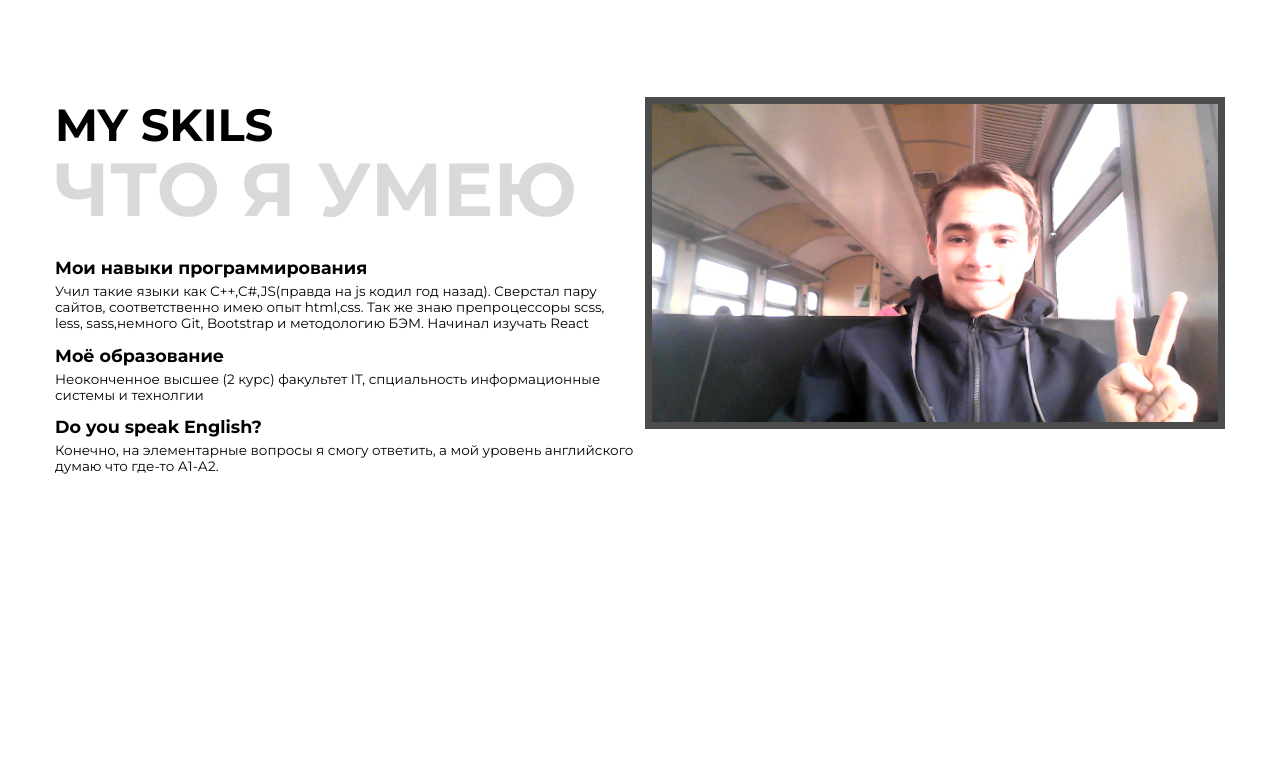
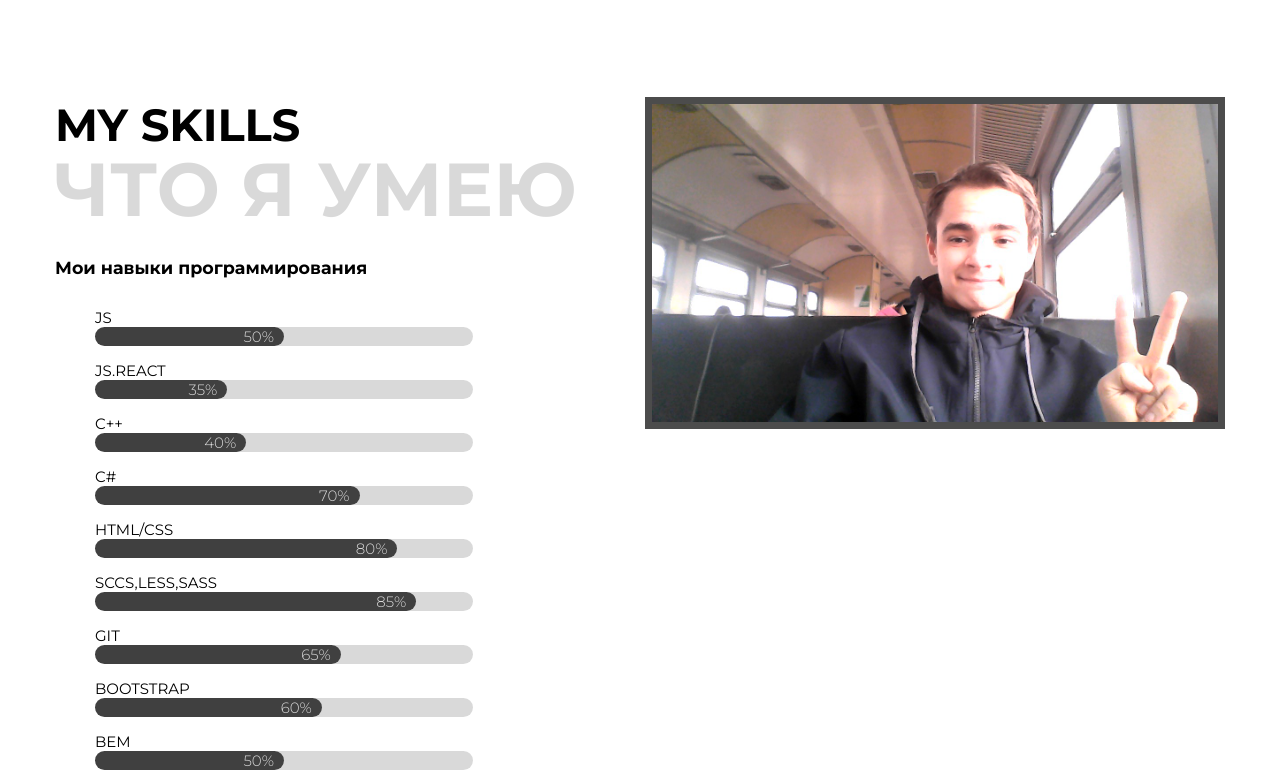
Before and after one commit to RefreshMyLife/rsschool-cv, a plain HTML site: page index.html in a window 1280 px wide. Shown: the part 1943-2720 px from the top of the page. Before the commit the page ends 2431 px from the top, so only its background shows below. Drawn offline with Linux system fonts and the light colour scheme; animation ran at ten frames a second.

Commit message:
feat: add skills

```diff
--- a/assetc/css/blocks/my-skils.less
+++ b/assetc/css/blocks/my-skils.less
@@ -1,9 +1,9 @@
 // main: ../style.less
 
-.my-skils{
+.my-skills{
     margin-top: 8rem;
 }
-.my-skils__item {
+.my-skills__item {
     display: -webkit-flex;
     display: -moz-flex;
     display: -ms-flex;
@@ -12,13 +12,13 @@
     justify-content: center;
 
 }
-.my-skils__title {
+.my-skills__title {
     font-weight: 700;
     font-size: 3rem;
     text-transform: uppercase;
 }
 
-.my-skils__subtitle {
+.my-skills__subtitle {
     font-weight: 700;
     font-size: 5rem;
     color: fade(@black, 15%);
@@ -27,22 +27,88 @@
     line-height: 1;
 }
 
-.my-skils__col {
+.my-skills__col {
     width: 50%;
 
 }
-.my-skils__text{
+.my-skills__text{
     margin-top: 2rem;
 }
-.my-skils__text p {
+.my-skills__text p {
     font-weight: 400;
     font-size: 0.9em;
     margin-top: 5px;
 }
-.my-skils__me{
+.my-skills__me{
     margin-left: 10px;
 }
-.my-skils__my-photo{
+.my-skills__my-photo{
     width: 100%;
     border:7px solid fade(@black, 70%);
 }
+
+.my-skills__container {
+    width: 70%;
+    background: fade(@black, 15%);
+    border-radius: 10px;
+}
+.my-skills__li{
+    li{
+        padding-top: 15px;
+        list-style-type: none;
+    }
+}
+.skills {
+    text-align: right;
+    padding-right: 10px;
+    color: fade(white,80%);
+    font-weight: 300;
+
+}
+.js {
+    width: 50%;
+    background-color: fade(@black, 70%);
+    border-radius: 10px;
+}
+.js-react {
+    width: 35%;
+    background-color: fade(@black, 70%);
+    border-radius: 10px;
+}
+.c-plus-plus {
+    width: 40%;
+    background-color: fade(@black, 70%);
+    border-radius: 10px;
+}
+.c-sharp {
+    width: 70%;
+    background-color: fade(@black, 70%);
+    border-radius: 10px;
+}
+.html-css{
+    width: 80%;
+    background-color: fade(@black, 70%);
+    border-radius: 10px;
+}
+.preprocessors{
+    width: 85%;
+    background-color: fade(@black, 70%);
+    border-radius: 10px;
+}
+.git {
+    width: 65%;
+    background-color: fade(@black, 70%);
+    border-radius: 10px;
+}
+.bootstrap {
+    width: 60%;
+    background-color: fade(@black, 70%);
+    border-radius: 10px;
+}
+.bem {
+    width: 50%;
+    background-color: fade(@black, 70%);
+    border-radius: 10px;
+}
+
+/* Красный */
--- a/index.html
+++ b/index.html
@@ -1,5 +1,5 @@
 <!DOCTYPE html>
-<html lang="en">
+<html lang="ru">
 <head>
     <meta charset="UTF-8">
    <link href="https://fonts.googleapis.com/css?family=Montserrat:200,300,300i,400,700&display=swap" rel="stylesheet">
@@ -19,7 +19,7 @@
 
             <div class="user">
                 <div class="user__avatar">
-                    <img src="../rsschool-cv/assetc/images/me.png" alt="">
+                    <img src="../rsschool-cv/assetc/images/me.png" alt="me">
                 </div>
                 <div class="user__content">
                     <div class="user__name">
@@ -68,10 +68,10 @@
                 </div>
                    <div class="intro__btn">
                         <div class="intro__button ">
-                            <a href="#"class="">hire me</a>
+                            <a href="#" class="">hire me</a>
                         </div>
                         <div class="intro__button ">
-                            <a href="#"class="">Посмотреть мои работы</a>
+                            <a href="#" class="">Посмотреть мои работы</a>
                         </div>
                     </div>
             </div>
@@ -94,35 +94,35 @@
         <div class="work__col">
             <div class="work__item">
             <a href="https://refreshmylife.github.io/Langing__Page-MoGo/">
-                <img class="work__img" src="assetc/images/MoGo.png" alt="">
+                <img class="work__img" src="assetc/images/MoGo.png" alt="mogo_project">
             </a>
                     <div class="work__content">
                     <div class="work__category">landing page</div>
 
                         <div class="work__text">
                             <div class="work__title"> progect mogo</div>
-                            <div class="work__date" datetime="2019--12-03">2019</div>
+                            <div class="work__date" >2019</div>
                         </div>
                     </div>
 
             </div>
         <div class="work__item">
             <a href="https://refreshmylife.github.io/Music_Festival/">
-                <img class="work__img" src="assetc/images/Music_Festival.png" alt="">
+                <img class="work__img" src="assetc/images/Music_Festival.png" alt="Music_Festival--progect">
             </a>
                 <div class="work__content">
                     <div class="work__category">Blog</div>
 
                     <div class="work__text">
                         <div class="work__title"> progect mogo</div>
-                        <div class="work__date" datetime="2019--12-03">2019</div>
+                        <div class="work__date" >2019</div>
                     </div>
                 </div>
         </div>
 
         <div class="work__item">
             <a href="https://refreshmylife.github.io/Bootstrap/">
-                <img class="work__img" src="assetc/images/Bootstrap.png" alt="">
+                <img class="work__img" src="assetc/images/Bootstrap.png" alt="Bootstrap--progect">
             </a>
 
             <div class="work__content">
@@ -130,7 +130,7 @@
 
                 <div class="work__text">
                     <div class="work__title"> progect mogo</div>
-                    <div class="work__date" datetime="2019--12-03">2019</div>
+                    <div class="work__date" >2019</div>
                 </div>
             </div>
 
@@ -188,7 +188,7 @@
                 <div class="about__title"><h3>Обо мне</h3></div>
                <div class="about__subtitle"> <h2>кто я такой</h2></div>
                 <div class="about__text">
-                    <h2>Hello world!</h2></b> <br>
+                    <h2>Hello world!</h2> <br>
                     <p>
                         Мне 20 лет, сейчас я студент второго курса информаиционных систем и технологий БГТУ (Минск).
                         У меня был опыт программирования на других языках и JS мне показался довольно интересным, хоть и есть в нём свои недостатки.
@@ -213,10 +213,10 @@
 
              <div class="intro__btn">
                         <div class="intro__button ">
-                            <a href="#"class="">hire me</a>
+                            <a href="#" class="">hire me</a>
                         </div>
                         <div class="intro__button ">
-                            <a href="#"class="">Посмотреть мои работы</a>
+                            <a href="#" class="">Посмотреть мои работы</a>
                         </div>
                     </div>
             </div>
@@ -226,18 +226,58 @@
     </div>
 </section>
 
-<section class="my-skils"><!--My Skils-->
+<section class="my-skills"><!--My skills-->
     <div class="container">
-        <div class="my-skils__inner">
-            <div class="my-skils__item">
-                <div class="my-skils__col">
-                    <div class="my-skils__title">MY SKILS</div>
-                    <div class="my-skils__subtitle">ЧТО Я УМЕЮ</div>
-                    <div class="my-skils__text">
-                        <h3>Мои навыки программирования</h3>
-                        <p>Учил такие языки как С++,C#,JS(правда на js кодил год назад).
-                        Сверстал пару сайтов, cоответственно имею опыт html,css. Так же знаю препроцессоры scss, less, sass,немного Git,
-                        Bootstrap и методологию БЭМ. Начинал изучать React</p>
+        <div class="my-skills__inner">
+            <div class="my-skills__item">
+                <div class="my-skills__col">
+                    <div class="my-skills__title">MY skills</div>
+                    <div class="my-skills__subtitle">ЧТО Я УМЕЮ</div>
+                    <div class="my-skills__text">
+                        <div class="my-skills__program-skills">
+                            <div class="my-skills__program-skills__list">
+                                <h3>Мои навыки программирования</h3>
+                                <ul class = "my-skills__li">
+                                    <li>JS</li>
+                                    <div class="my-skills__container">
+                                        <div class="skills js">50%</div>
+                                    </div>
+                                    <li>JS.REACT</li>
+                                    <div class="my-skills__container">
+                                        <div class="skills js-react">35%</div>
+                                    </div>
+                                    <li>C++</li>
+                                    <div class="my-skills__container">
+                                        <div class="skills c-plus-plus">40%</div>
+                                    </div>
+                                    <li>C#</li>
+                                    <div class="my-skills__container">
+                                        <div class="skills c-sharp">70%</div>
+                                    </div>
+                                    <li>HTML/CSS</li>
+                                    <div class="my-skills__container">
+                                        <div class="skills html-css">80%</div>
+                                    </div>
+                                    <li>SCCS,LESS,SASS</li>
+                                    <div class="my-skills__container">
+                                        <div class="skills preprocessors">85%</div>
+                                    </div>
+                                    <li>GIT</li>
+                                    <div class="my-skills__container">
+                                        <div class="skills git">65%</div>
+                                    </div>
+                                    <li>BOOTSTRAP</li>
+                                    <div class="my-skills__container">
+                                        <div class="skills bootstrap">60%</div>
+                                    </div>
+                                    <li>BEM</li>
+                                    <div class="my-skills__container">
+                                        <div class="skills bem">50%</div>
+                                    </div>
+                                </ul>
+                            </div>
+
+                        </div>
                         <h3>Моё образование</h3>
                         <p>Неоконченное высшее (2 курс) факультет IT, спциальность информационные системы и технолгии</p>
                         <h3>Do you speak English?</h3>
@@ -245,8 +285,8 @@
 
                     </div>
                 </div>
-                <div class="my-skils__col my-skils__me">
-                    <img  class="my-skils__my-photo" src="../rsschool-cv/assetc/images/me-2.jpg" alt="">
+                <div class="my-skills__col my-skills__me">
+                    <img  class="my-skills__my-photo" src="../rsschool-cv/assetc/images/me-2.jpg" alt="my photo">
                 </div>
             </div>
         </div>
```
Also changed, not shown: assetc/css/style.css.
